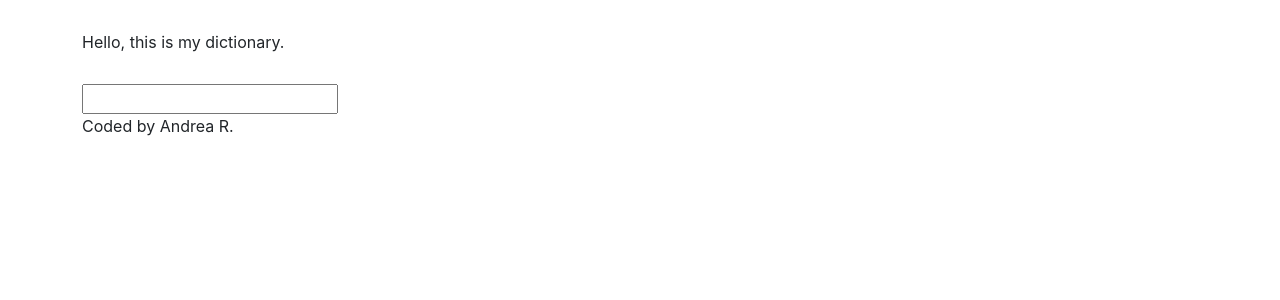
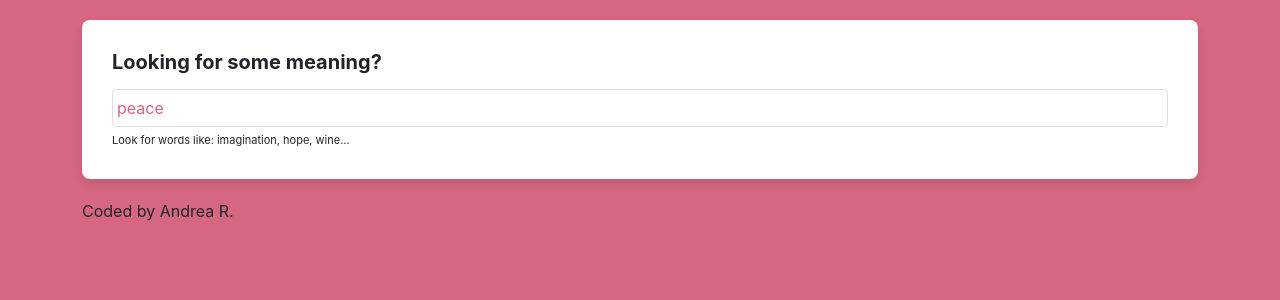
Before and after one commit to AndreaRolM/dictionary-project, a React (Create React App) app: page / in a window 1280 px wide. Shown: the top 300 px of the page. Built offline with nearby package versions, Linux system fonts and the light colour scheme; no server answers.

Commit message:
Styled dictionary

```diff
--- a/src/App.css
+++ b/src/App.css
@@ -1,3 +1,7 @@
-.App-header {
-  margin: 30px 0;
+body {
+  background: #d66781;
 }
+
+a {
+  color: #d66781;
+}
--- a/src/App.js
+++ b/src/App.js
@@ -6,11 +6,8 @@ function App() {
   return (
     <div className="App">
       <div className="container">
-        <header className="App-header">
-          <p>Hello, this is my dictionary.</p>
-        </header>
         <main>
-          <Dictionary />
+          <Dictionary defaultKeyword="peace" />
         </main>
         <footer>Coded by Andrea R.</footer>
       </div>
--- /dev/null
+++ b/src/Dictionary.css
@@ -0,0 +1,25 @@
+.Dictionary section {
+  background: white;
+  padding: 30px;
+  border-radius: 8px;
+  box-shadow: 0px 5px 10px rgba(0, 0, 0, 0.1);
+  margin: 20px 0;
+}
+
+.Dictionary input {
+  width: 100%;
+  padding: 6px 4px;
+  border: 1px solid #ddd;
+  border-radius: 4px;
+  color: #d66781;
+}
+
+.Dictionary h1 {
+  font-size: 20px;
+  font-weight: bold;
+  margin-bottom: 15px;
+}
+.Dictionary .hint {
+  font-size: 11px;
+  margin-top: 5px;
+}
--- a/src/Dictionary.js
+++ b/src/Dictionary.js
@@ -1,9 +1,11 @@
 import React, { useState } from "react";
 import axios from "axios";
 import Results from "./Results";
+import "./Dictionary.css";
 
-export default function Dictionary() {
-  let [keyword, setKeyword] = useState("");
+export default function Dictionary(props) {
+  let [loaded, setLoaded] = useState(false);
+  let [keyword, setKeyword] = useState(props.defaultKeyword);
   let [results, setResaults] = useState(null);
 
   function handleResponse(response) {
@@ -11,23 +13,45 @@ export default function Dictionary() {
     setResaults(response.data[0]);
   }
 
-  function search(event) {
-    event.preventDefault();
-
+  function search() {
     let apiUrl = `https://api.dictionaryapi.dev/api/v2/entries/en/${keyword}`;
     axios.get(apiUrl).then(handleResponse);
+  }
+
+  function handleSubmit(event) {
+    search();
+  }
+
+  function load() {
+    setLoaded(true);
+    search();
   }
 
   function handleKeywordChange(event) {
     setKeyword(event.target.value);
   }
 
-  return (
-    <div className="Dictionary">
-      <form onSubmit={search}>
-        <input type="search" onChange={handleKeywordChange} />
-      </form>
-      <Results results={results}/>
-    </div>
-  );
+  if (loaded) {
+    return (
+      <div className="Dictionary">
+        <section>
+          <h1>Looking for some meaning?</h1>
+          <form onSubmit={handleSubmit}>
+            <input
+              type="search"
+              onChange={handleKeywordChange}
+              defaultValue={props.defaultKeyword}
+            />
+            <div className="hint">
+              Look for words like: imagination, hope, wine...
+            </div>
+          </form>
+        </section>
+        <Results results={results} />
+      </div>
+    );
+  } else {
+    load();
+    return "Loading";
+  }
 }
--- /dev/null
+++ b/src/Meaning.css
@@ -0,0 +1,11 @@
+.Meaning h3 {
+  font-size: 24px;
+  line-height: 1.5;
+  font-weight: bold;
+}
+
+.Meaning .example {
+  font-size: 14px;
+  font-style: italic;
+  margin-top: 5px;
+}
--- a/src/Meaning.js
+++ b/src/Meaning.js
@@ -1,5 +1,6 @@
 import React from "react";
 import Synonyms from "./Synonyms";
+import "./Meaning.css";
 
 export default function Meaning(props) {
   console.log(props.meaning);
@@ -9,9 +10,9 @@ export default function Meaning(props) {
       {props.meaning.definitions.map(function (definition, index) {
         return (
           <div key={index}>
-            <strong>Definition:</strong> {definition.definition}
+            <div className="defintion">{definition.definition}</div>
             <br />
-            <em>{definition.example}</em>
+            <div className="example">{definition.example}</div>
             <br />
             <Synonyms synonyms={definition.synonyms} />
           </div>
--- /dev/null
+++ b/src/Phonetic.css
@@ -0,0 +1,25 @@
+.Phonetic {
+  margin: 20px 0;
+}
+
+.Phonetic a {
+  border: 1px solid #d66781;
+  border-radius: 20px;
+  text-decoration: none;
+  margin-right: 10px;
+  padding: 10px 20px;
+  font-size: 12px;
+  font-weight: bold;
+  transition: all 150ms ease-in-out;
+}
+
+.Phonetic a:hover {
+  background: #d66781;
+  color: white;
+  opacity: 0.8;
+}
+
+.Phonetic .text {
+  font-weight: bold;
+  color: #d66781;
+}
--- a/src/Phonetic.js
+++ b/src/Phonetic.js
@@ -1,4 +1,5 @@
 import React from "react";
+import "./Phonetic.css";
 
 export default function Phonetic(props) {
   return (
@@ -6,8 +7,7 @@ export default function Phonetic(props) {
       <a href={props.phonetic.audio} target="_blank" rel="noreferrer">
         Listen how to pronounce {props.word}
       </a>
-      <br />
-      {props.phonetic.text}
+      <span className="text">{props.phonetic.text}</span>
     </div>
   );
 }
--- /dev/null
+++ b/src/Results.css
@@ -0,0 +1,5 @@
+.Results h2 {
+    font-size: 36px;
+    font-weight: bold;
+    line-height: 1.5;
+}
--- a/src/Results.js
+++ b/src/Results.js
@@ -1,11 +1,13 @@
 import React from "react";
 import Meaning from "./Meaning";
 import Phonetic from "./Phonetic";
+import "./Results.css";
 
 export default function Results(props) {
   if (props.results) {
     return (
       <div className="Results">
+        <section>
           <h2>{props.results.word}</h2>
           {props.results.phonetics.map(function (phonetic, index) {
             return (
@@ -14,11 +16,12 @@ export default function Results(props) {
               </div>
             );
           })}
+        </section>
         {props.results.meanings.map(function (meaning, index) {
           return (
-            <div key={index}>
+            <section key={index}>
               <Meaning meaning={meaning} />
-            </div>
+            </section>
           );
         })}
       </div>
--- /dev/null
+++ b/src/Synonyms.css
@@ -0,0 +1,11 @@
+.Synonyms {
+  color: #d66781;
+  padding: 0;
+}
+
+.Synonyms li {
+  font-size: 14px;
+  display: inline-block;
+  padding-right: 10px;
+  line-height: 1;
+}
--- a/src/Synonyms.js
+++ b/src/Synonyms.js
@@ -1,4 +1,5 @@
 import React from "react";
+import "./Synonyms.css";
 
 export default function Synonyms(props) {
   if (props.synonyms) {
```
Lines whose indentation alone changed are shown as unchanged.
